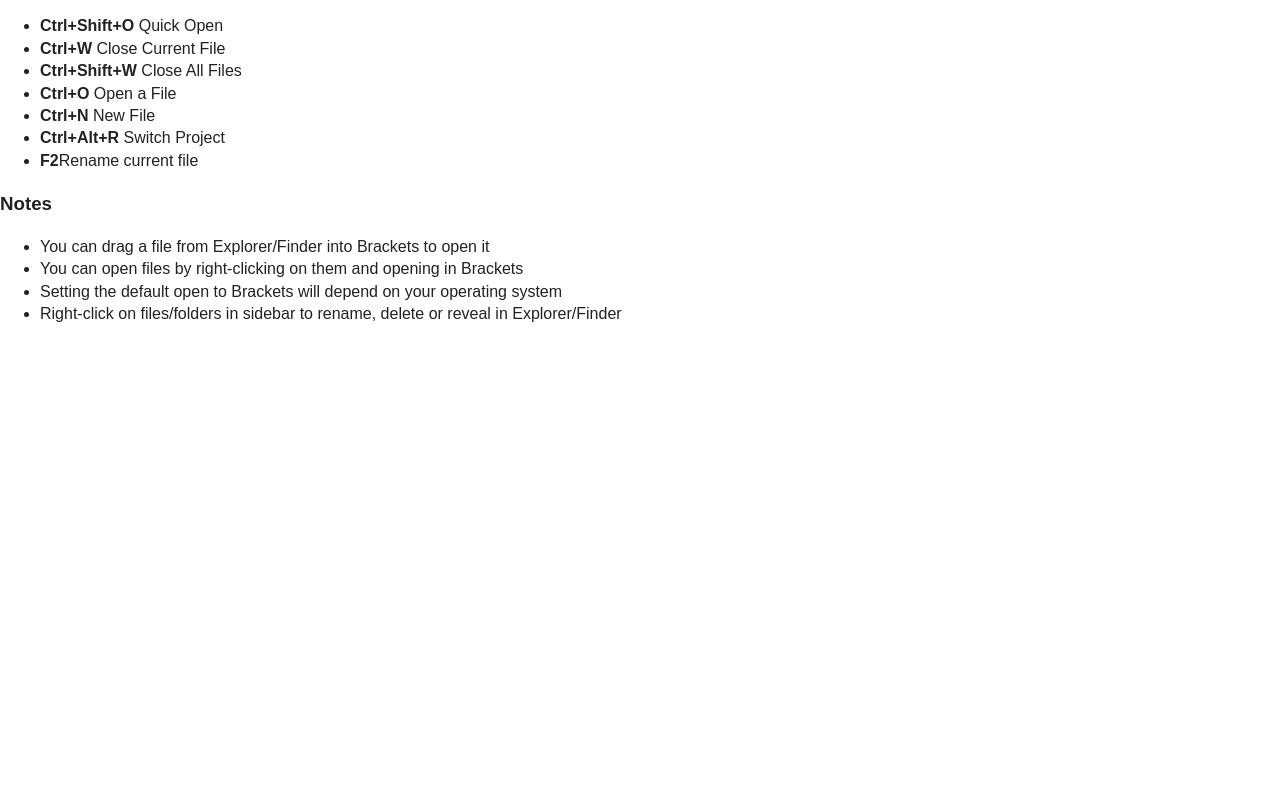
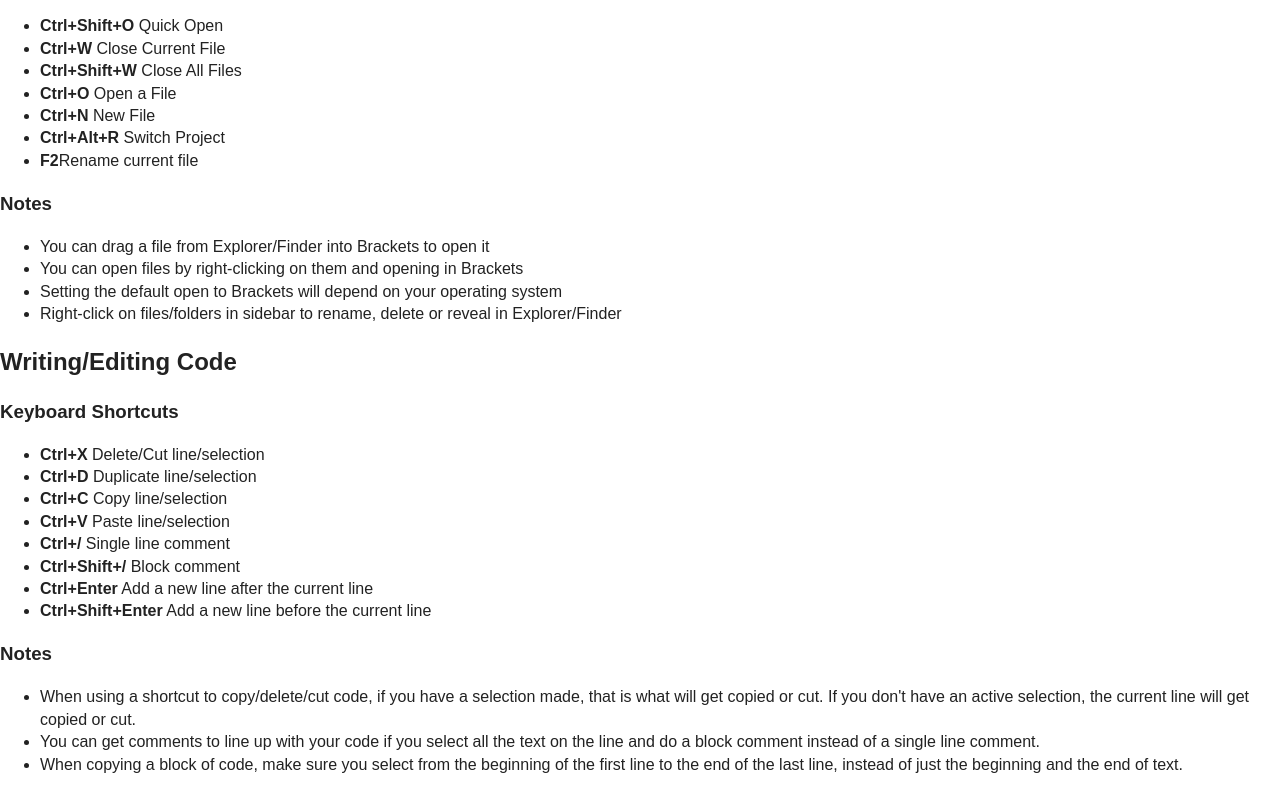
Before and after one commit to lisacatalano/brackets_course, a plain HTML site: page pc.html in a window 1280 px wide. Shown: the part 719-1511 px from the top of the page. Before the commit the page ends 1060 px from the top, so only its background shows below. Drawn offline with nearby package versions, Linux system fonts and the light colour scheme.

Commit message:
Editing Shortcuts

```diff
--- a/pc.html
+++ b/pc.html
@@ -13,8 +13,6 @@
   <meta name="description" content="">
   <meta name="viewport" content="width=device-width, initial-scale=1">
 
-  <!-- Place favicon.ico and apple-touch-icon.png in the root directory -->
-
   <link rel="stylesheet" href="css/normalize.css">
   <link rel="stylesheet" href="css/main.css">
   <script src="js/vendor/modernizr-2.6.2.min.js"></script>
@@ -29,7 +27,7 @@
       <h3>Shortcuts</h3>
       <ul>
         <li><strong>Ctrl++</strong> Increase Font Size</li>
-        <li><strong>Ctrl+-</strong> Decrase Font Size</li>
+        <li><strong>Ctrl+-</strong> Decrease Font Size</li>
         <li><strong>Ctrl+0</strong> Return to Default </li>
         <li><strong>Ctrl+Shift+H</strong> Hide/Show the Sidebar</li>
         <li><strong>Ctrl+Alt+P</strong> Live Preview</li>
@@ -72,6 +70,30 @@
         <li>Right-click on files/folders in sidebar to rename, delete or reveal in Explorer/Finder</li>
       </ul>
     </div>
+
+    <h2>Writing/Editing Code</h2>
+    <div class="shortcuts">
+      <h3>Keyboard Shortcuts</h3>
+      <ul>
+        <li><strong>Ctrl+X</strong> Delete/Cut line/selection</li>
+        <li><strong>Ctrl+D</strong> Duplicate line/selection</li>
+        <li><strong>Ctrl+C</strong> Copy line/selection</li>
+        <li><strong>Ctrl+V</strong> Paste line/selection</li>
+        <li><strong>Ctrl+/</strong> Single line comment</li>
+        <li><strong>Ctrl+Shift+/</strong> Block comment</li>
+        <li><strong>Ctrl+Enter</strong> Add a new line after the current line</li>
+        <li><strong>Ctrl+Shift+Enter</strong> Add a new line before the current line</li>
+      </ul>
+    </div>
+
+    <div class="notes">
+      <h3>Notes</h3>
+      <ul>
+        <li>When using a shortcut to copy/delete/cut code, if you have a selection made, that is what will get copied or cut. If you don't have an active selection, the current line will get copied or cut.</li>
+        <li>You can get comments to line up with your code if you select all the text on the line and do a block comment instead of a single line comment.</li>
+        <li>When copying a block of code, make sure you select from the beginning of the first line to the end of the last line, instead of just the beginning and the end of text.</li>
+      </ul>
+    </div>
   </div>
 
   <script src="//ajax.googleapis.com/ajax/libs/jquery/1.11.1/jquery.min.js"></script>
```
